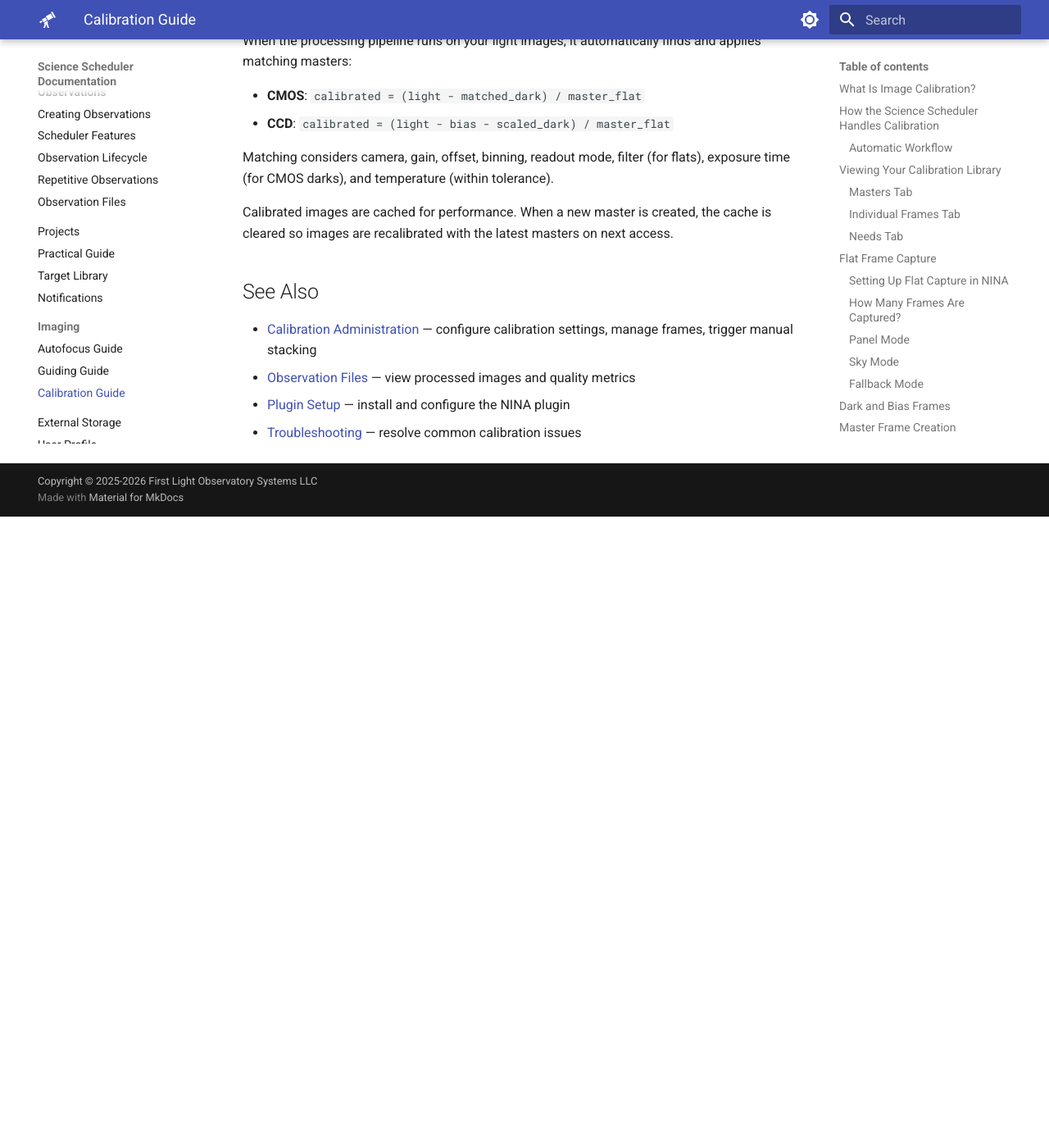
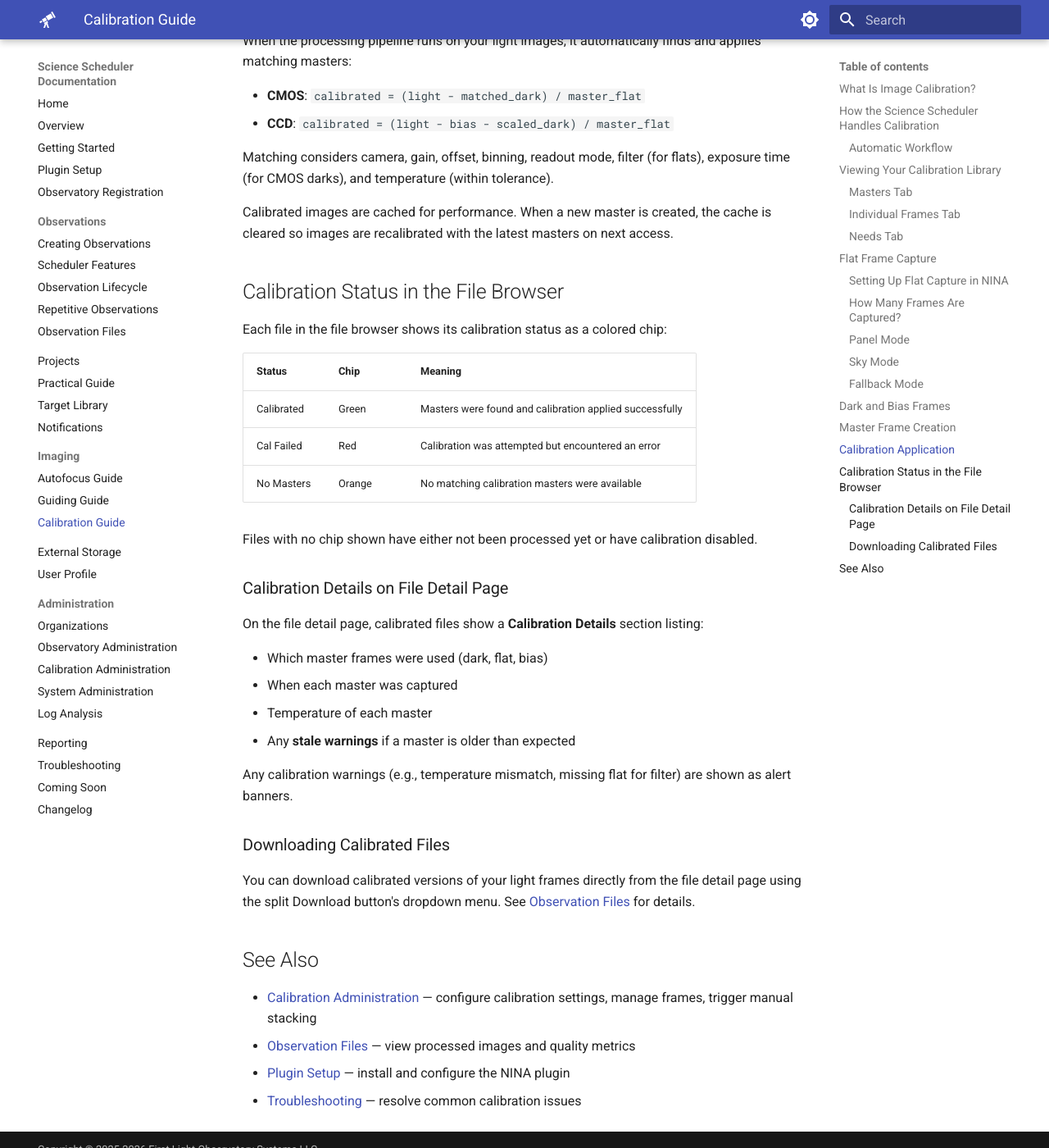
Before and after one commit to First-Light-Systems/nina-scheduler-docs, an MkDocs documentation site: the page built from docs/CALIBRATION_GUIDE.md, in a window 1280 px wide and 1400 px high, scrolled down 5160 px. Shown: the whole window at 82% size. Built offline with MkDocs 1.6.1 and Material for MkDocs 9.7.7, drawn with Linux system fonts in a browser that asks for light colours; before the commit the page ends 5790 px from its top, so only the background shows below that.

Commit message:
Document calibrated downloads, calibration status UI, and file content setting
- OBSERVATION_FILES: Download Calibrated section (split button, on-demand calibration)
- CALIBRATION_GUIDE: Status chips in file browser, calibration details on file detail
- EXTERNAL_STORAGE: Per-destination File Content setting (raw/calibrated/both)

Co-Authored-By: Claude Opus 4.6 (1M context) <noreply@anthropic.com>

```diff
--- a/docs/CALIBRATION_GUIDE.md
+++ b/docs/CALIBRATION_GUIDE.md
@@ -157,6 +157,33 @@ Matching considers camera, gain, offset, binning, readout mode, filter (for flat
 
 Calibrated images are cached for performance. When a new master is created, the cache is cleared so images are recalibrated with the latest masters on next access.
 
+## Calibration Status in the File Browser
+
+Each file in the file browser shows its calibration status as a colored chip:
+
+| Status | Chip | Meaning |
+|--------|------|---------|
+| Calibrated | Green | Masters were found and calibration applied successfully |
+| Cal Failed | Red | Calibration was attempted but encountered an error |
+| No Masters | Orange | No matching calibration masters were available |
+
+Files with no chip shown have either not been processed yet or have calibration disabled.
+
+### Calibration Details on File Detail Page
+
+On the file detail page, calibrated files show a **Calibration Details** section listing:
+
+- Which master frames were used (dark, flat, bias)
+- When each master was captured
+- Temperature of each master
+- Any **stale warnings** if a master is older than expected
+
+Any calibration warnings (e.g., temperature mismatch, missing flat for filter) are shown as alert banners.
+
+### Downloading Calibrated Files
+
+You can download calibrated versions of your light frames directly from the file detail page using the split Download button's dropdown menu. See [Observation Files](OBSERVATION_FILES.md#download-calibrated) for details.
+
 ## See Also
 
 - [Calibration Administration](CALIBRATION_ADMINISTRATION.md) — configure calibration settings, manage frames, trigger manual stacking
--- a/docs/OBSERVATION_FILES.md
+++ b/docs/OBSERVATION_FILES.md
@@ -190,6 +190,19 @@ The **Download All** button downloads all files from the observation to a local
 - Downloads continue even if you navigate to other tabs (session keep-alive is active)
 - If a download fails, you can retry individual files or restart the batch download
 
+### Download Calibrated
+
+On the **file detail page**, the Download button includes a dropdown with two options:
+
+- **Download Raw** - The original file as captured
+- **Download Calibrated** - The calibrated version with dark subtraction, flat correction, and bias removal applied
+
+The calibrated download option is only available when the file's calibration status shows **Calibrated** (a green chip). The first calibrated download may take a moment as the calibration is performed on-demand; subsequent downloads are served from cache.
+
+If calibration is not available (no matching masters, calibration disabled, or calibration failed), the "Download Calibrated" option is grayed out with a tooltip explaining why.
+
+In the **file grid**, calibrated files also show a green flask icon button for quick calibrated downloads.
+
 ---
 
 ## Project Multi-Ownership
```
Also changed, not shown: docs/EXTERNAL_STORAGE.md (+13 -1 lines).
